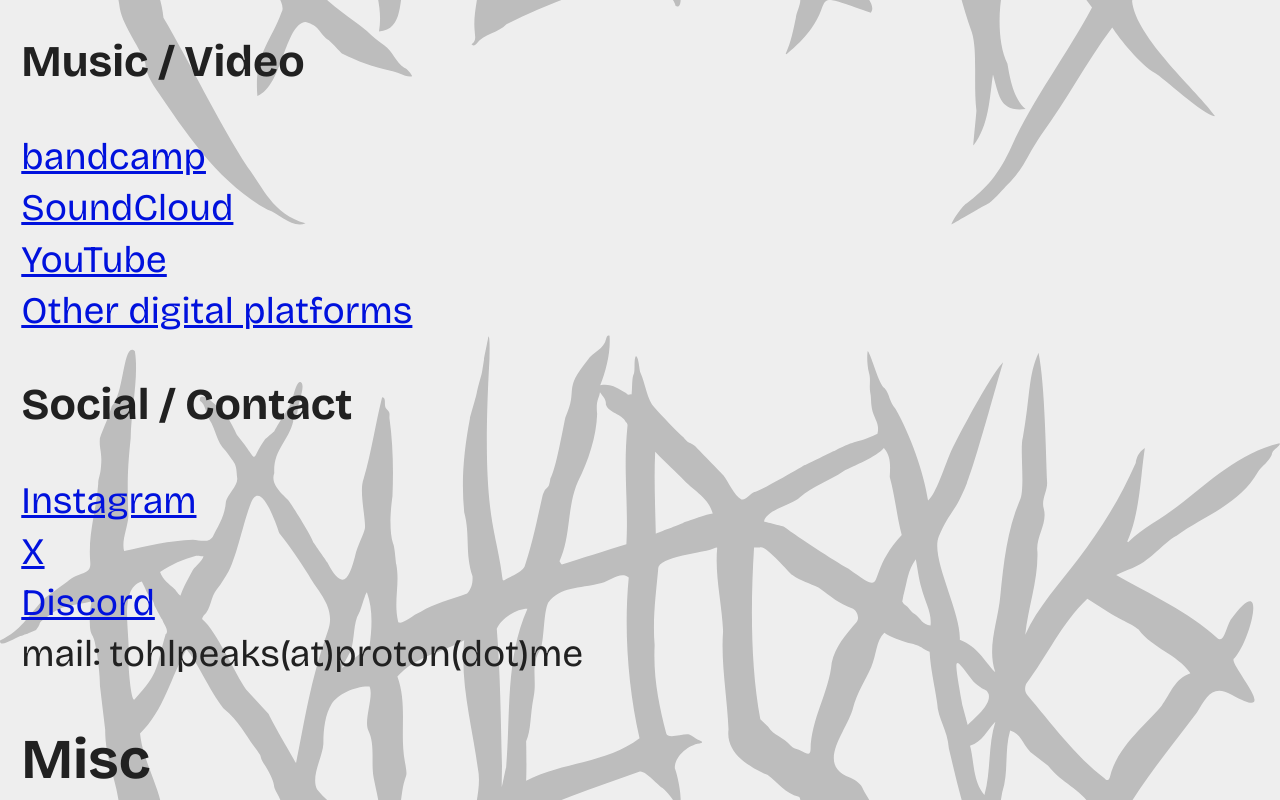
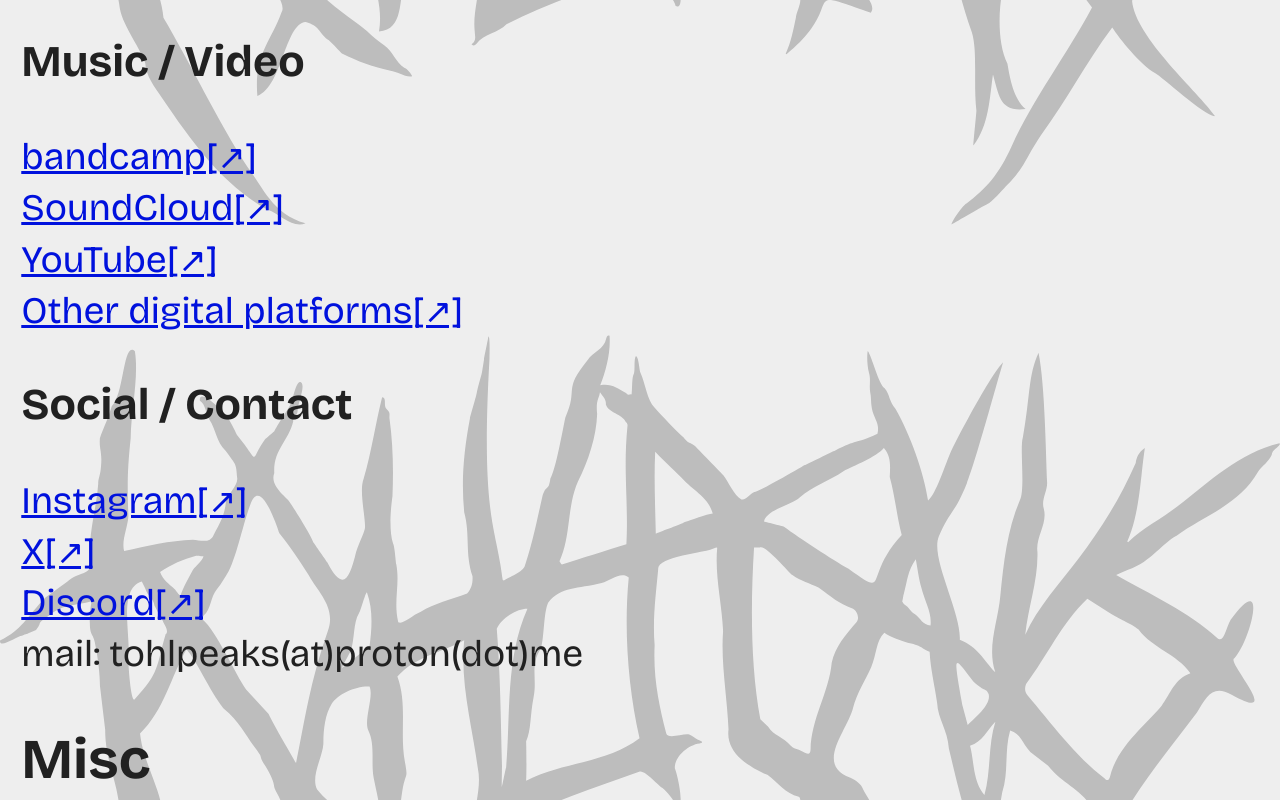
Before and after one commit to peaks-and-valleys/tlp, a SvelteKit app: page / in a window 1280 px wide. Shown: the part 4520-5320 px from the top of the page. Built offline with nearby package versions, Linux system fonts and the light colour scheme.

Commit message:
style(articles layout): update back link text to include an arrow for better UX style(global.css): add external link indicator for better user awareness of links leading outside the site

```diff
--- a/src/routes/(articles)/+layout.svelte
+++ b/src/routes/(articles)/+layout.svelte
@@ -7,12 +7,12 @@
 
 <header>
 	<nav>
-		<p><a href="/">Back to index page</a></p>
+		<p><a href="/">←Back to index page</a></p>
 	</nav>
 </header>
 
 {@render children()}
 
 <footer>
-	<p><a href="/">Back to index page</a></p>
+	<p><a href="/">←Back to index page</a></p>
 </footer>
--- a/src/routes/css/global.css
+++ b/src/routes/css/global.css
@@ -79,6 +79,11 @@ a {
             color: var(--accent-red)
         }
     }
+
+    &[href*="://"]:not([href^="https://tohlpeaks.party"])::after {
+        content: "[↗]";
+        display: inline-block;
+    }
 }
 
 img {
```
